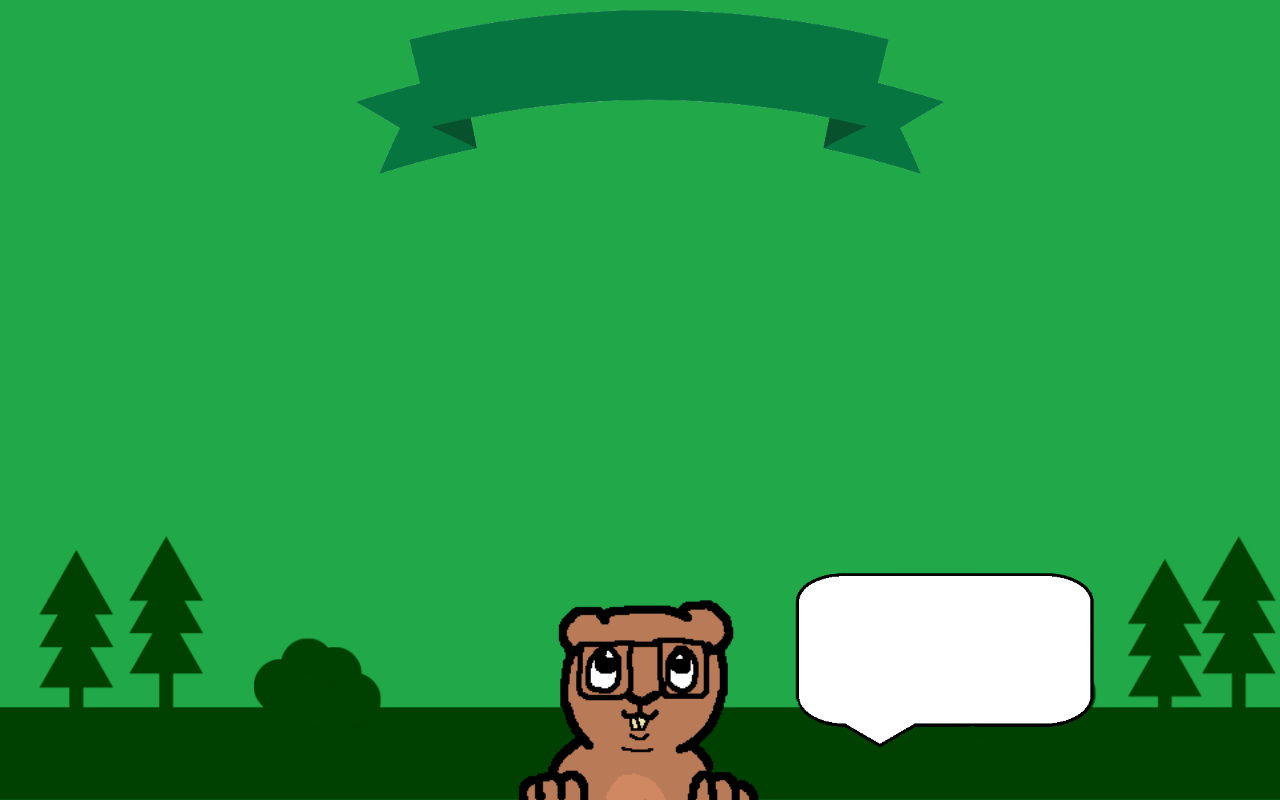
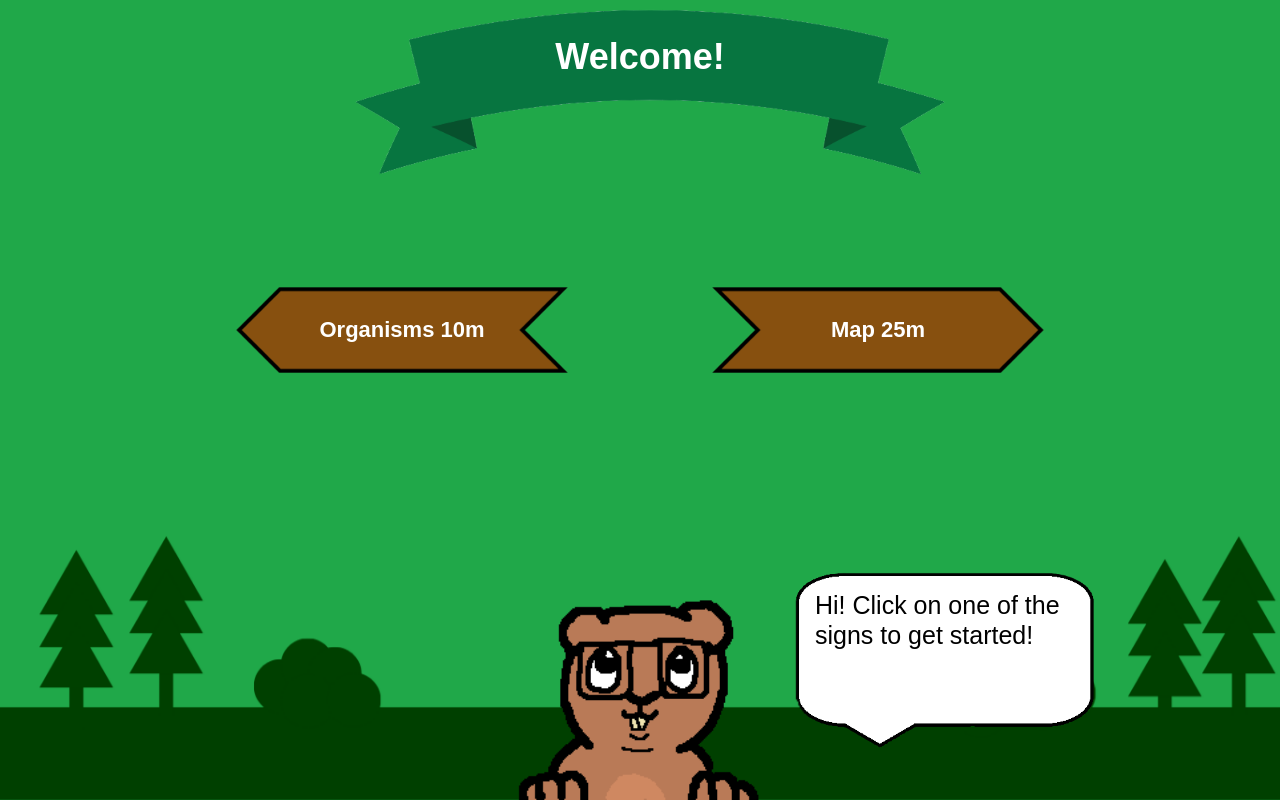
Before and after one commit to cvojkufka/445Project2, a Vue app: page / in a window 1280 px wide. Built offline with nearby package versions, Linux system fonts and the light colour scheme.

Commit message:
home screen rework

```diff
--- a/src/components/Home.vue
+++ b/src/components/Home.vue
@@ -1,39 +1,29 @@
 <template>
-  <Overlay />
+  <Overlay
+    title="Welcome!"
+    speechText="Hi! Click on one of the signs to get started!"
+  />
 
-  <div class="welcome-layout">
-    <div class="organisms">
-      <button type="button" @click="goOrganisms">
-          <img :src="organisms" alt="Click me!">
-      </button>
-      <div class="box">
-          <p>Organisms Around You</p>
+  <div class="content">
+    <button class="left-sign" @click="goOrganisms">
+      <div class="sign-wrapper">
+        <img :src="sign" alt="sign button" />
+        <span class="sign-text">Organisms 10m</span>
       </div>
-    </div>
+    </button>
 
-    <div class="welcome-message">
-      <p>
-        Welcome to our site! Explore the organisms around us on the left,
-        or use the map on the right to find paths and nearby locations.
-      </p>
-    </div>
-
-    <div class="map">
-      <button type="button" @click="goMap">
-          <img :src="map" alt="Click me!">
-      </button>
-      <div class="box">
-          <p>Path Finding</p>
+    <button class="right-sign" @click="goMap">
+      <div class="sign-wrapper">
+        <img :src="sign" alt="sign button" />
+        <span class="sign-text">Map 25m</span>
       </div>
-    </div>
+    </button>
   </div>
 </template>
 
 <script setup>
-import banner from '../assets/Banner.png'
-import organisms from '../assets/Organisms.png'
-import map from '../assets/Map.png'
 import Overlay from './overlay/Overlay.vue'
+import sign from '../assets/Sign.png'
 
 defineProps ({
   goOrganisms: Function,
@@ -42,64 +32,62 @@ defineProps ({
 </script>
 
 <style scoped>
-/*Heading Banner And Text*/
+.content {
+  position: relative;
+  z-index: 5;
+  width: 100%;
+  height: 100vh;
+}
+
+.left-sign,
+.right-sign {
+  position: absolute;
+  top: 15%;
+  background: none;
+  border: none;
+  padding: 0;
+  cursor: pointer;
+}
+
+.left-sign {
+  left: 15%;
+}
+
+.right-sign {
+  right: 15%;
+}
+
+.left-sign img,
+.right-sign img {
+  width: 420px;
+}
+
+.right-sign img {
+  transform: scaleX(-1);
+}
+
+.sign-wrapper {
+  position: relative;
+  display: inline-block;
+}
+
+.sign-wrapper img {
+  width: 420px;
+  display: block;
+}
 
 
-.header img {
-  width: 100%;
-}
-
-.overlay-text {
+.sign-text {
   position: absolute;
-  top: 20%;
+  top: 50%;
   left: 50%;
   transform: translate(-50%, -50%);
-  color: rgb(255, 255, 255);
-  font-size: 2rem;
+
+  color: white;
+  font-size: 22px;
   font-weight: bold;
-}
+  text-align: center;
 
-.welcome-layout {
-  margin-top: 22rem;
-  display: flex;
-  justify-content: center;
-  align-items: flex-start;
-  gap: 60px;
-}
-
-.map img,
-.organisms img {
-    width: 200px;
-    height: auto;
-}
-
-.map,
-.organisms {
-  display: flex;
-  flex-direction: column;
-  align-items: center;
-}
-
-.welcome-message {
-  width: min(30vw, 350px);
-  min-height: 250px;
-  padding: 20px;
-  border-radius: 12px;
-  display: flex;
-  align-items: center;
-  text-align: center;
-  font-size: 1.5rem;
-  line-height: 1.5;
-}
-
-/*Info Boxes*/
-.box {
-  width: 215px;           /* Sets the BOX width */
-  height: 100px;          /* Sets the BOX height */
-  padding: 20px;          /* Space inside the box (between content and border) */
-  margin: 0px;           /* Space outside the box from button */
-  background-color: #a3a2a2; /* Background */
-  text-align: center;
-  color: rgb(0, 0, 0);
+  pointer-events: none;
 }
 </style>
--- a/src/components/overlay/Overlay.vue
+++ b/src/components/overlay/Overlay.vue
@@ -40,6 +40,20 @@ defineProps({
   width: 100%;
 }
 
+.title {
+  position: absolute;
+  top: 30%;
+  left: 50%;
+  transform: translate(-50%, -50%);
+
+  margin: 0;
+
+  color: white;
+  font-size: 36px;
+  font-weight: bold;
+  text-align: center;
+}
+
 .background {
   position: fixed;
   bottom: 0;
@@ -78,9 +92,13 @@ defineProps({
   top: 20px;
   left: 20px;
   right: 20px;
+
   margin: 0;
   text-align: left;
   line-height: 1.2;
-  font-size: 14px;
+  font-size: 25px;
+
+  color: black;
+  z-index: 3;
 }
 </style>
```
Also changed, not shown: src/assets/Sign.png (added).
